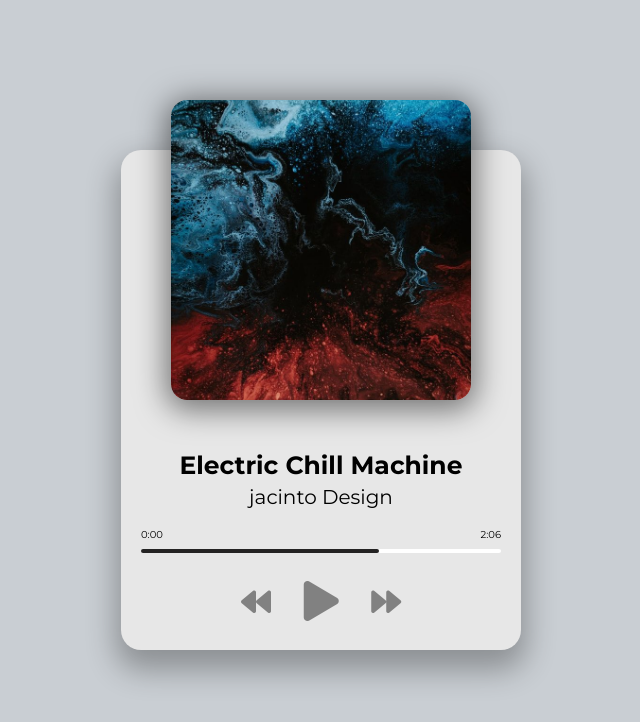
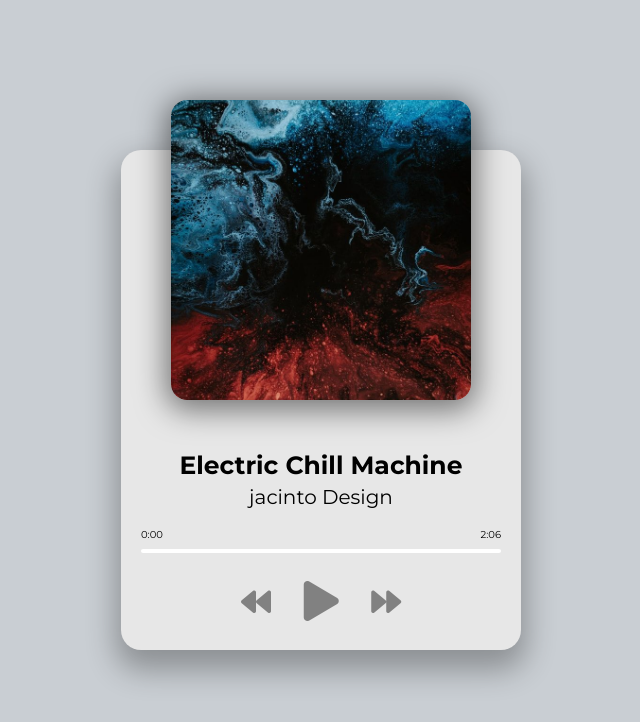
Before and after one commit to PrateekSingh43/10-days-10-projects, a plain HTML site: page my-music-player/index.html in a window 1280 px wide. Shown: the whole page, without its empty margins (319-959 px from the left). Drawn offline with Linux system fonts and the light colour scheme.

Commit message:
made some small updates

```diff
--- a/my-music-player/style.css
+++ b/my-music-player/style.css
@@ -72,7 +72,7 @@ h3 {
   border-radius: 5px;
   height: 100%;
   /* change this to show progress */
-  width: 66%;
+  width: 0%;
   transition: width 0.1s linear;
 }
 
```
